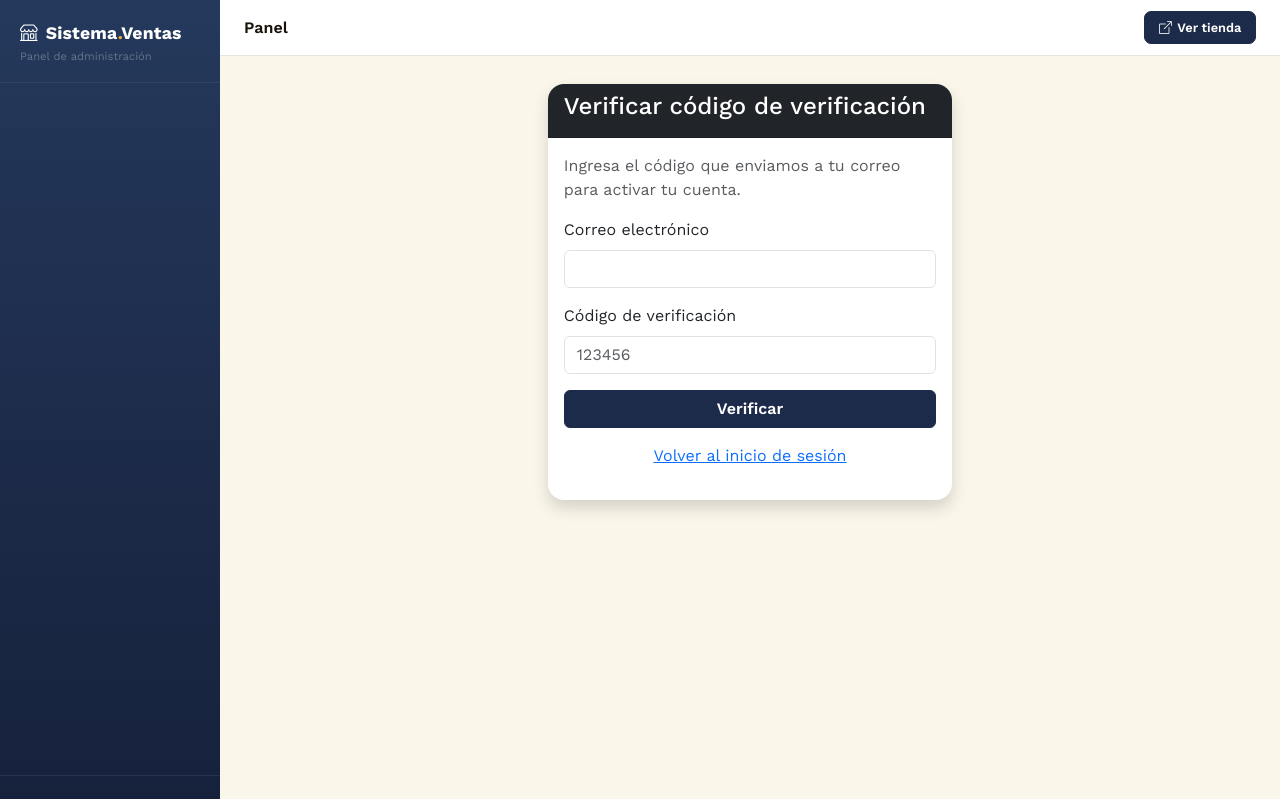
After one commit to ElianWBG/Negocio-de-ecommer, a Django app: page /panel/verify/ in a window 1280 px wide. The commit adds this page. Shown: the top 799 px of the page. Run offline with Django 5.2, Linux system fonts and the light colour scheme; data comes from the database, SQL or seed files in the repository.

Commit message:
feat: verificación por código al crear usuario en el panel

```diff
--- a/billing/models.py
+++ b/billing/models.py
@@ -330,3 +330,23 @@ class AuditLog(models.Model):
 
     def __str__(self):
         return f'[{self.action}] {self.model_name} #{self.object_id} by {self.user}'
+
+
+class PanelVerificationCode(models.Model):
+    user = models.OneToOneField('auth.User', on_delete=models.CASCADE, related_name='panel_verification_code')
+    code = models.CharField(max_length=6)
+    created_at = models.DateTimeField(auto_now_add=True)
+    is_used = models.BooleanField(default=False)
+
+    class Meta:
+        verbose_name = 'Código de verificación del panel'
+        verbose_name_plural = 'Códigos de verificación del panel'
+
+    def __str__(self):
+        return f'Código para {self.user.username}'
+
+    @property
+    def is_expired(self):
+        from django.utils import timezone
+        from datetime import timedelta
+        return timezone.now() > self.created_at + timedelta(hours=24)
--- a/billing/templates/billing/user_management.html
+++ b/billing/templates/billing/user_management.html
@@ -120,8 +120,8 @@
             <input type="text" name="username" class="form-control" required>
           </div>
           <div class="mb-3">
-            <label class="form-label fw-semibold small">Email</label>
-            <input type="email" name="email" class="form-control">
+            <label class="form-label fw-semibold small">Email <span class="text-danger">*</span></label>
+            <input type="email" name="email" class="form-control" required>
           </div>
           <div class="mb-3">
             <label class="form-label fw-semibold small">Contraseña <span class="text-danger">*</span></label>
--- /dev/null
+++ b/billing/templates/billing/verify_code.html
@@ -0,0 +1,32 @@
+{% extends 'billing/base.html' %}
+{% block title %}Verificar código{% endblock %}
+{% block content %}
+<div class="row justify-content-center">
+  <div class="col-md-5">
+    <div class="card shadow">
+      <div class="card-header bg-dark text-white"><h4>Verificar código de verificación</h4></div>
+      <div class="card-body">
+        <p class="text-muted">Ingresa el código que enviamos a tu correo para activar tu cuenta.</p>
+        <form method="post">
+          {% csrf_token %}
+          <div class="mb-3">
+            <label class="form-label">Correo electrónico</label>
+            <input type="email" name="email" class="form-control" required
+                   value="{{ request.GET.email|default:'' }}">
+          </div>
+          <div class="mb-3">
+            <label class="form-label">Código de verificación</label>
+            <input type="text" name="code" class="form-control" required
+                   maxlength="6" inputmode="numeric" pattern="[0-9]{6}"
+                   placeholder="123456">
+          </div>
+          <button type="submit" class="btn btn-primary w-100">Verificar</button>
+        </form>
+        <p class="mt-3 text-center">
+          <a href="{% url 'login' %}">Volver al inicio de sesión</a>
+        </p>
+      </div>
+    </div>
+  </div>
+</div>
+{% endblock %}
--- a/billing/urls.py
+++ b/billing/urls.py
@@ -72,6 +72,10 @@ urlpatterns = [
     # Configuración del negocio
     path('configuracion/', views.config_negocio_edit, name='config_negocio'),
 
+    # Verificación de código
+    path('verify/', views.verify_panel_code, name='verify_panel_code'),
+    path('verify/<int:user_id>/', views.verify_panel_code, name='verify_panel_code_with_user'),
+
     # Gestión de usuarios
     path('usuarios/', views.user_management, name='user_management'),
     path('usuarios/<int:pk>/eliminar/', views.delete_user, name='delete_user'),
--- a/billing/views.py
+++ b/billing/views.py
@@ -197,10 +197,15 @@ def home(request):
 class SignUpView(CreateView):
     form_class = SignUpForm
     template_name = 'registration/signup.html'
-    success_url = reverse_lazy('billing:home')
+    success_url = reverse_lazy('billing:verify_panel_code')
+
     def form_valid(self, form):
         response = super().form_valid(form)
-        login(self.request, self.object)
+        self.object.is_active = False
+        self.object.save(update_fields=['is_active'])
+        from billing.services import _send_panel_verification_code
+        _send_panel_verification_code(self.object)
+        messages.success(self.request, f'Se ha enviado un código de verificación a {self.object.email}. Revisa tu correo.')
         return response
 
 # === BRAND (FBV) ===
@@ -2567,14 +2572,18 @@ def user_management(request):
                 messages.error(request, 'Usuario y contraseña son obligatorios.')
             elif User.objects.filter(username=username).exists():
                 messages.error(request, f'El usuario "{username}" ya existe.')
+            elif not email:
+                messages.error(request, 'El correo electrónico es obligatorio para crear un usuario.')
             else:
-                u = User.objects.create_user(username=username, email=email, password=password)
+                u = User.objects.create_user(username=username, email=email, password=password, is_active=False)
                 if group_name:
                     try:
                         u.groups.add(Group.objects.get(name=group_name))
                     except Group.DoesNotExist:
                         pass
-                messages.success(request, f'Usuario {username} creado correctamente.')
+                from billing.services import _send_panel_verification_code
+                _send_panel_verification_code(u)
+                messages.success(request, f'Usuario {username} creado. Se ha enviado un código de verificación a {email}.')
 
         return redirect('billing:user_management')
 
@@ -2606,6 +2615,54 @@ def delete_user(request, pk):
         return redirect('billing:user_management')
 
     return render(request, 'billing/user_delete_confirm.html', {'target_user': target})
+
+
+# ─────────────────────────────────────────────
+# Verificación de código del panel
+# ─────────────────────────────────────────────
+
+def verify_panel_code(request):
+    from django.contrib.auth import get_user_model
+    from .models import PanelVerificationCode
+
+    User = get_user_model()
+
+    if request.method == 'POST':
+        email = request.POST.get('email', '').strip()
+        code = request.POST.get('code', '').strip()
+
+        if not email or not code:
+            messages.error(request, 'Completa ambos campos.')
+            return render(request, 'billing/verify_code.html')
+
+        try:
+            user = User.objects.get(email=email)
+        except User.DoesNotExist:
+            messages.error(request, 'No existe un usuario con ese correo.')
+            return render(request, 'billing/verify_code.html')
+
+        try:
+            vc = PanelVerificationCode.objects.get(user=user, is_used=False)
+        except PanelVerificationCode.DoesNotExist:
+            messages.error(request, 'No hay un código de verificación pendiente. Solicita uno nuevo.')
+            return render(request, 'billing/verify_code.html')
+
+        if vc.is_expired:
+            messages.error(request, 'El código ha expirado. Solicita uno nuevo.')
+            return render(request, 'billing/verify_code.html')
+
+        if vc.code != code:
+            messages.error(request, 'Código incorrecto. Intenta de nuevo.')
+            return render(request, 'billing/verify_code.html')
+
+        vc.is_used = True
+        vc.save()
+        user.is_active = True
+        user.save(update_fields=['is_active'])
+        messages.success(request, 'Correo verificado correctamente. Ahora puedes iniciar sesión.')
+        return redirect('login')
+
+    return render(request, 'billing/verify_code.html')
 
 
 # ─────────────────────────────────────────────
```
Also changed, not shown: billing/services.py (+36 -0 lines), billing/templates/billing/emails/verification_code.html (added, +17 -0 lines), config/settings.py (+6 -3 lines), billing/migrations/0016_alter_auditlog_id_alter_brand_id_and_more.py (added).
